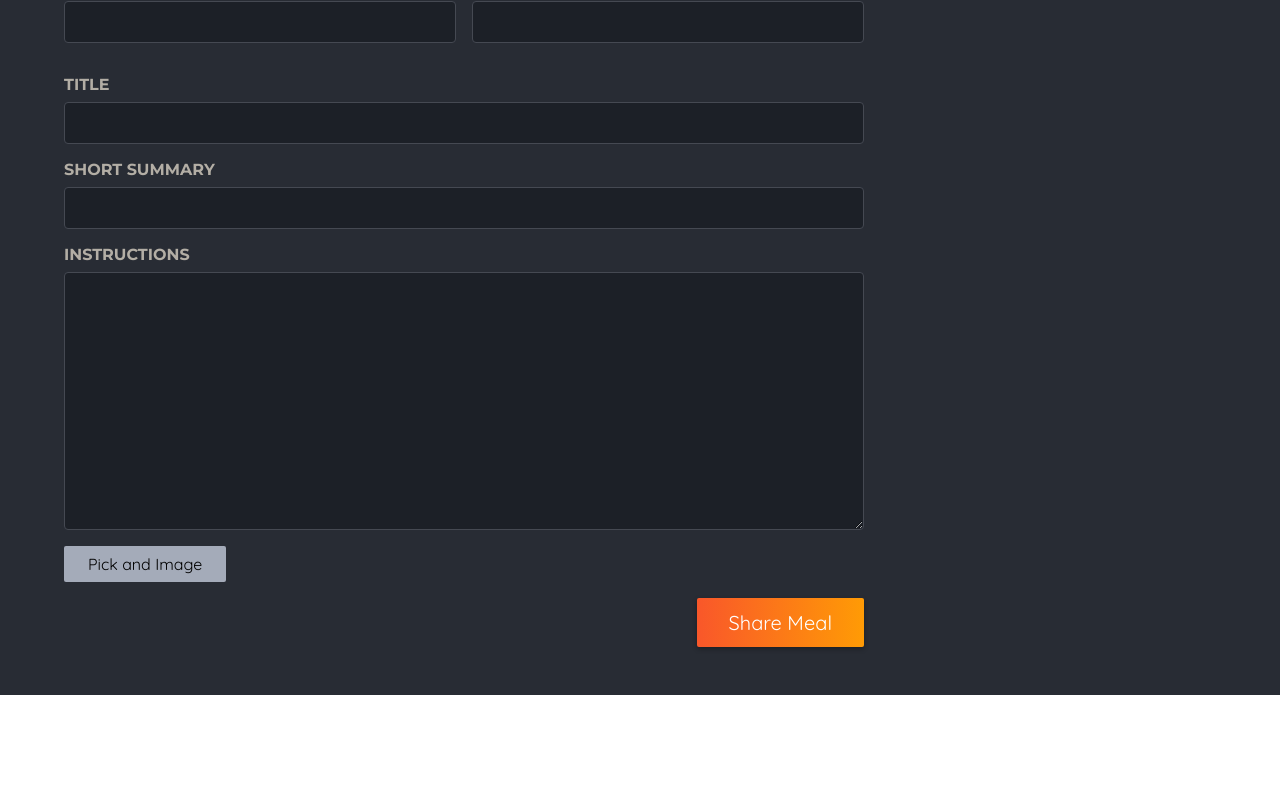
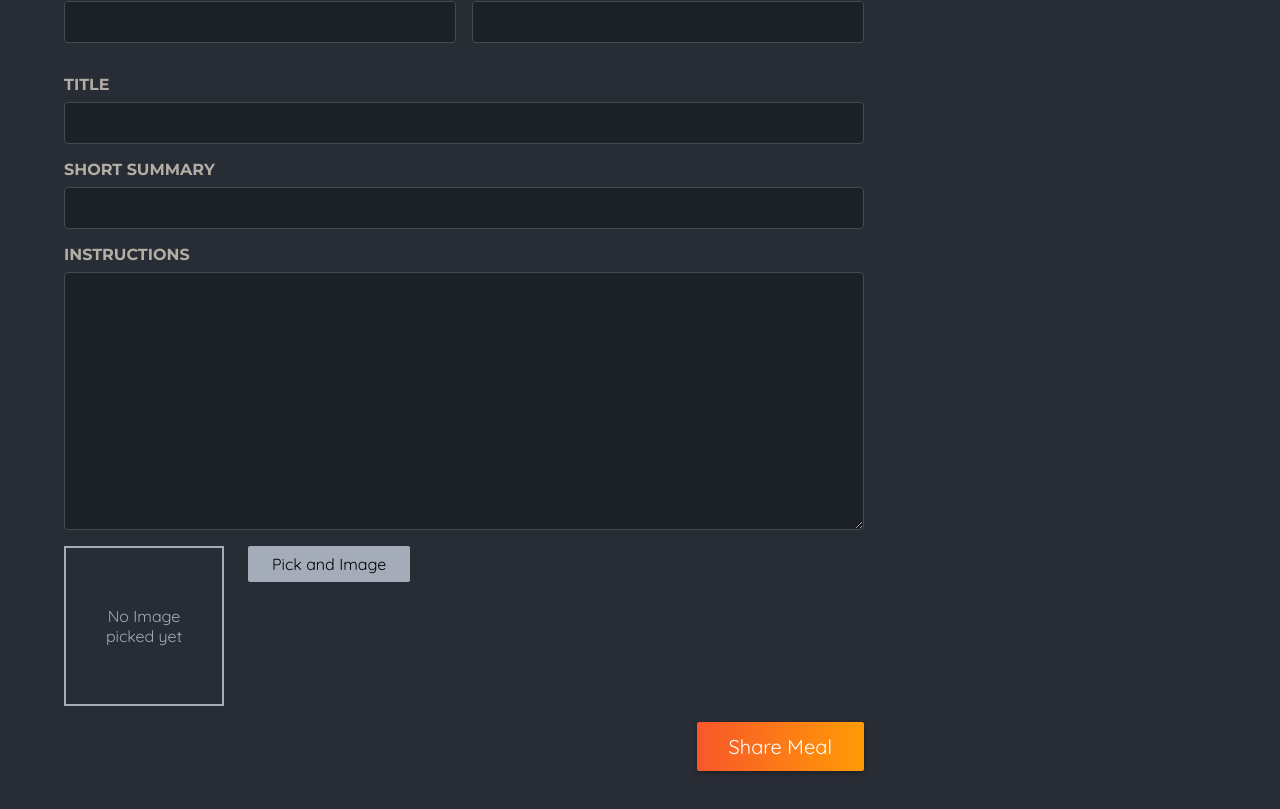
Before and after one commit to JayeshPawar13/nextjs-foodies, a Next.js app: page /meals/share in a window 1280 px wide. Shown: the part 434-1243 px from the top of the page. Before the commit the page ends 1129 px from the top, so only its background shows below. Built offline with nearby package versions, Linux system fonts and the light colour scheme.

Commit message:
image preview

```diff
--- a/components/meals/image-picker.jsx
+++ b/components/meals/image-picker.jsx
@@ -1,16 +1,43 @@
 "use client";
-import { useRef } from "react";
+import { useRef, useState } from "react";
 import classes from "./image-picker.module.css";
+import Image from "next/image";
 
 export default function ImagePicker({ label, name }) {
+  const [pickedImage, setPickedImage] = useState();
   const imageInput = useRef();
+
   function handlePickClick() {
     imageInput.current.click();
+  }
+
+  function handleImageChange(event) {
+    const file = event.target.files[0];
+
+    if (!file) {
+      return;
+    }
+
+    const fileReader = new FileReader();
+    fileReader.onload = () => {
+      setPickedImage(fileReader.result);
+    };
+    fileReader.readAsDataURL(file);
   }
   return (
     <div className={classes.picker}>
       <label htmlFor={name}>{label}</label>
       <div className={classes.controls}>
+        <div className={classes.preview}>
+          {!pickedImage && <p>No Image picked yet</p>}
+          {pickedImage && (
+            <Image
+              src={pickedImage}
+              alt="The image selected by the user."
+              fill
+            />
+          )}
+        </div>
         <input
           className={classes.input}
           type="file"
@@ -18,6 +45,7 @@
           accept="image/png, image/jpeg"
           name={name}
           ref={imageInput}
+          onChange={handleImageChange}
         />
         <button
           className={classes.button}
```
